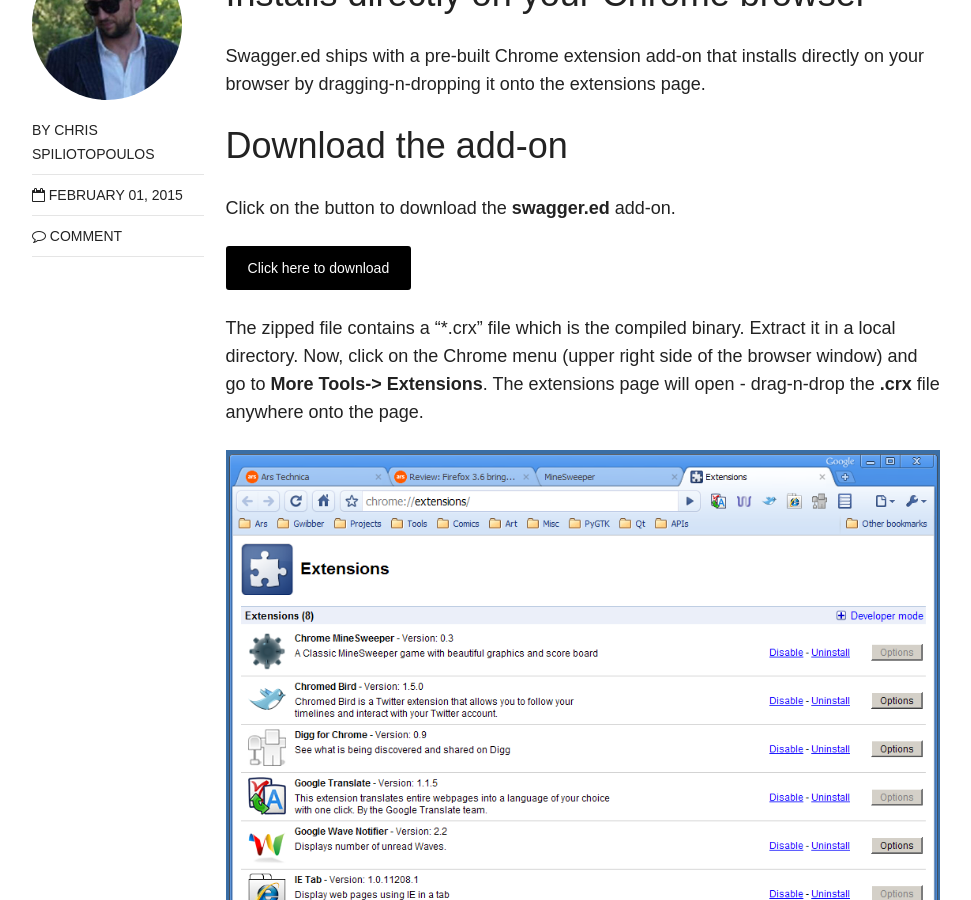
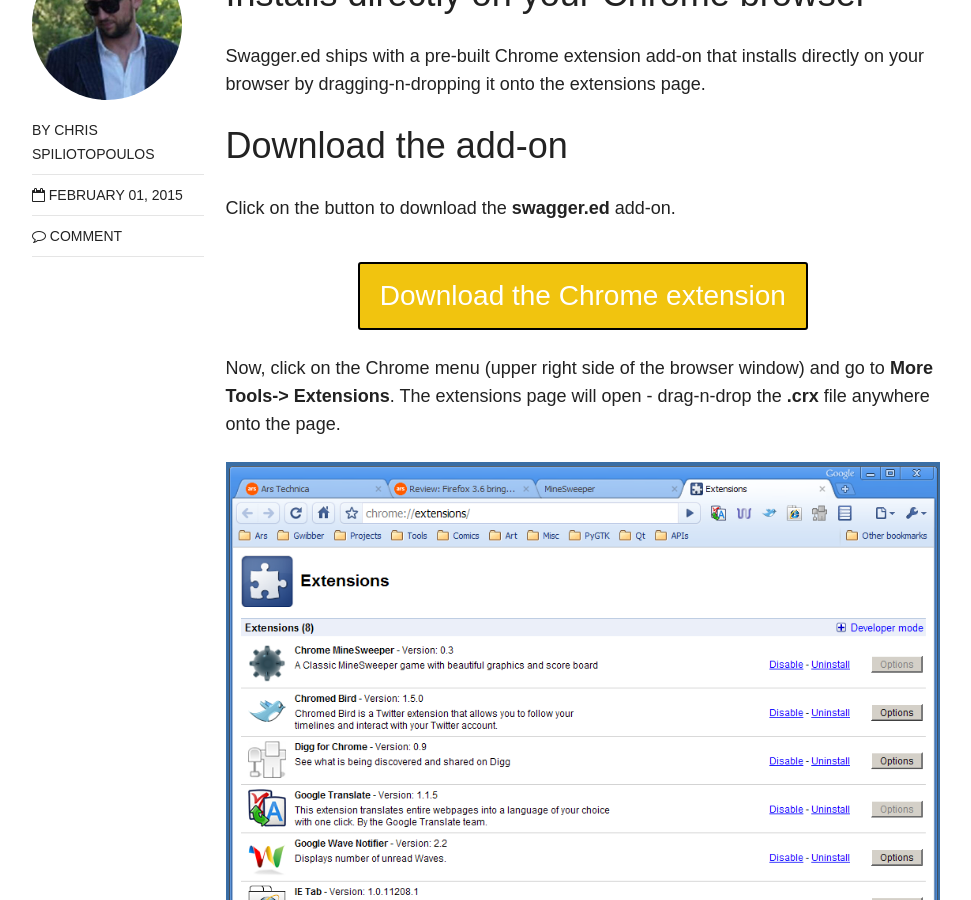
Before and after one commit to apispots/apispots-extension, a Jekyll site: the page built from _posts/features/2015-02-01-a-simple-chrome-extension.md, in a window 1280 px wide and 900 px high, scrolled down 644 px. Shown: the whole window, without its empty margins (154-1125 px from the left). Built offline with Jekyll 4.4.1, drawn with Linux system fonts in a browser that asks for light colours; nearby versions of some CDN libraries; comment, search, counter and statistics services are not loaded.

Commit message:
Minor fixes

```diff
--- a/_config.yml
+++ b/_config.yml
@@ -5,7 +5,7 @@
 description: Change the way you look at APIs
 logo: common/site-logo.png
 search: false
-url: http://chefarchitect.github.io/swagger.ed/
+url: http://chefarchitect.github.io/swagger.ed
 
 # Jekyll configuration
 
--- a/_posts/features/2015-02-01-a-simple-chrome-extension.md
+++ b/_posts/features/2015-02-01-a-simple-chrome-extension.md
@@ -18,9 +18,10 @@
 
 Click on the button to download the **swagger.ed** add-on.
 
-<div markdown="0"><a href="http://chefarchitect.github.io/swagger.ed/downloads/swagger.ed.zip" class="btn">Click here to download</a></div>
 
-The zipped file contains a "*.crx" file which is the compiled binary.  Extract it in a local directory.  Now, click on the Chrome menu (upper right side of the browser window) and go to **More Tools-> Extensions**.  The extensions page will open - drag-n-drop the **.crx** file anywhere onto the page.
+<div markdown="0" class="text-center" style='margin-top: 40px;'><a href="https://github.com/chefArchitect/swagger.ed/raw/master/chrome-ext/dist/swagger.ed.crx" class="btn" style='font-size: 28px; background-color: #f1c40f;'>Download the Chrome extension</a></div>
+
+Now, click on the Chrome menu (upper right side of the browser window) and go to **More Tools-> Extensions**.  The extensions page will open - drag-n-drop the **.crx** file anywhere onto the page.
 
 ![Chrome Extension]({{ site.url }}/images/features/chrome-ext.png)
 
```
